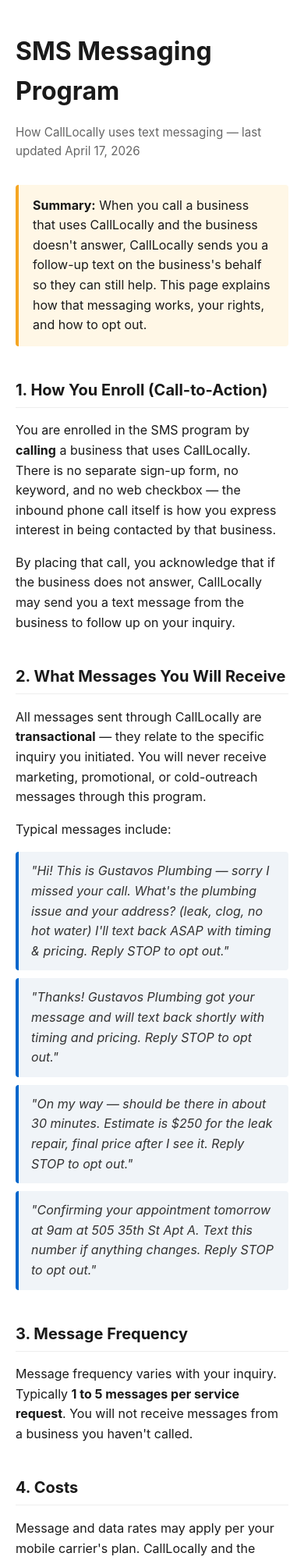
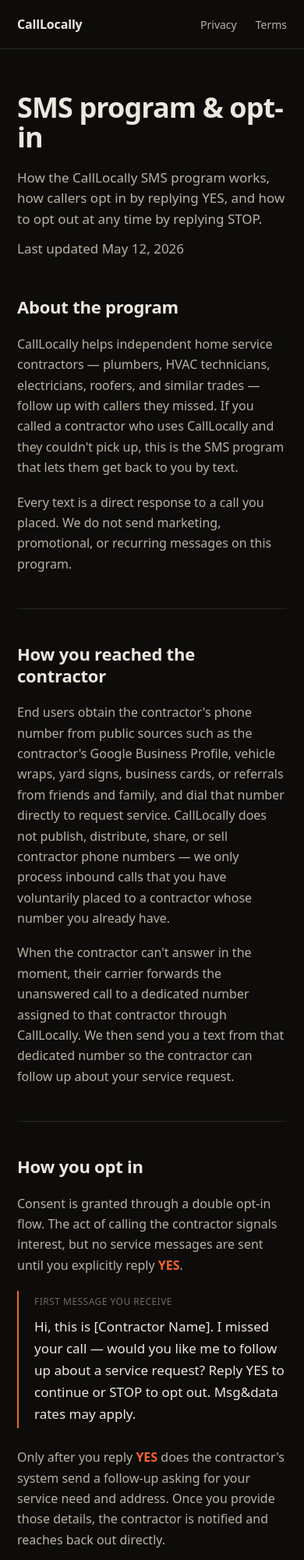
Before and after one commit to CallLocally/main, a website: page public/sms.html in a window 390 px wide. Shown: the top 2000 px of the page at 78% size. Drawn offline with Linux system fonts and the light colour scheme.

Commit message:
Rewrite sms.html: explicit YES double opt-in disclosure
- Replace implied opt-in language with explicit YES reply double opt-in flow (matches new 10DLC architecture).
- Add phone-number-source disclosure (Twilio T&S ticket 26902570, Salic Shabbir).
- Redesign in cleaner content-led aesthetic, drop decorative AI-pattern elements.
- Update contact email to hello@calllocally.com.

```diff
--- a/public/sms.html
+++ b/public/sms.html
@@ -1,81 +1,365 @@
 <!DOCTYPE html>
 <html lang="en">
 <head>
-  <meta charset="UTF-8">
-  <meta name="viewport" content="width=device-width, initial-scale=1.0">
-  <title>SMS Messaging Program — CallLocally</title>
+  <meta charset="UTF-8" />
+  <meta name="viewport" content="width=device-width, initial-scale=1.0" />
+  <title>SMS Program · CallLocally</title>
+  <meta name="description" content="How the CallLocally SMS program works, how callers opt in by replying YES, and how to opt out at any time by replying STOP." />
   <style>
-    body { font-family: -apple-system, BlinkMacSystemFont, "Segoe UI", Roboto, sans-serif; max-width: 780px; margin: 40px auto; padding: 0 20px; color: #1a1a1a; line-height: 1.6; }
-    h1 { font-size: 2em; margin-bottom: 0.2em; }
-    h2 { font-size: 1.25em; margin-top: 2em; border-bottom: 1px solid #eee; padding-bottom: 0.3em; }
-    .meta { color: #666; font-size: 0.95em; margin-bottom: 2em; }
-    .highlight { background: #fff7e6; border-left: 4px solid #f5a623; padding: 14px 18px; margin: 20px 0; border-radius: 4px; }
-    .sample { background: #f0f4f8; border-left: 4px solid #0066cc; padding: 12px 16px; margin: 10px 0; border-radius: 4px; font-style: italic; color: #333; }
-    code { background: #f4f4f4; padding: 2px 6px; border-radius: 3px; font-family: Consolas, Monaco, monospace; font-size: 0.95em; }
-    a { color: #0066cc; }
-    footer { margin-top: 4em; padding-top: 2em; border-top: 1px solid #eee; color: #666; font-size: 0.9em; }
+    :root {
+      --bg: #0d0c0a;
+      --ink: #ece8df;
+      --ink-soft: #b8b2a3;
+      --ink-muted: #6e6a5e;
+      --rule: #2a2722;
+      --accent: #f4642c;
+      --max: 720px;
+    }
+    *, *::before, *::after { box-sizing: border-box; }
+    html { -webkit-text-size-adjust: 100%; }
+    body {
+      margin: 0;
+      background: var(--bg);
+      color: var(--ink);
+      font-family: ui-sans-serif, system-ui, -apple-system, "Segoe UI", Roboto, "Helvetica Neue", Arial, sans-serif;
+      font-size: 17px;
+      line-height: 1.65;
+      -webkit-font-smoothing: antialiased;
+      -moz-osx-font-smoothing: grayscale;
+      text-rendering: optimizeLegibility;
+    }
+    a {
+      color: var(--accent);
+      text-decoration: none;
+      border-bottom: 1px solid rgba(244, 100, 44, 0.3);
+      transition: border-color 120ms ease;
+    }
+    a:hover { border-color: var(--accent); }
+
+    .header { border-bottom: 1px solid var(--rule); }
+    .header__inner {
+      max-width: var(--max);
+      margin: 0 auto;
+      padding: 20px 28px;
+      display: flex;
+      align-items: baseline;
+      justify-content: space-between;
+      gap: 24px;
+    }
+    .brand {
+      font-size: 16px;
+      font-weight: 600;
+      color: var(--ink);
+      border: none;
+      letter-spacing: -0.01em;
+    }
+    .header__nav { display: flex; gap: 24px; }
+    .header__nav a {
+      font-size: 14px;
+      color: var(--ink-soft);
+      border: none;
+    }
+    .header__nav a:hover { color: var(--ink); }
+
+    main {
+      max-width: var(--max);
+      margin: 0 auto;
+      padding: 72px 28px 96px;
+    }
+    .lead { margin: 0 0 64px; }
+    h1 {
+      font-size: clamp(36px, 5vw, 52px);
+      line-height: 1.05;
+      letter-spacing: -0.025em;
+      font-weight: 600;
+      margin: 0 0 20px;
+      color: var(--ink);
+    }
+    .lead p {
+      font-size: 19px;
+      line-height: 1.55;
+      color: var(--ink-soft);
+      max-width: 56ch;
+      margin: 0 0 12px;
+    }
+    .meta {
+      font-size: 13px;
+      color: var(--ink-muted);
+      margin-top: 28px;
+    }
+
+    section {
+      padding-top: 56px;
+      border-top: 1px solid var(--rule);
+      margin-top: 56px;
+      scroll-margin-top: 24px;
+    }
+    section:first-of-type {
+      border-top: none;
+      padding-top: 0;
+      margin-top: 0;
+    }
+    h2 {
+      font-size: 24px;
+      line-height: 1.25;
+      letter-spacing: -0.01em;
+      font-weight: 600;
+      margin: 0 0 20px;
+      color: var(--ink);
+    }
+    p {
+      margin: 0 0 18px;
+      color: var(--ink-soft);
+      max-width: 64ch;
+    }
+    strong { color: var(--ink); font-weight: 600; }
+    ul {
+      margin: 0 0 18px;
+      padding-left: 20px;
+      color: var(--ink-soft);
+    }
+    ul li { margin: 8px 0; max-width: 60ch; }
+
+    .quote {
+      margin: 20px 0 24px;
+      padding: 4px 0 4px 20px;
+      border-left: 2px solid var(--accent);
+      color: var(--ink);
+      font-size: 17px;
+      max-width: 56ch;
+    }
+    .quote__label {
+      display: block;
+      font-size: 12px;
+      letter-spacing: 0.04em;
+      color: var(--ink-muted);
+      text-transform: uppercase;
+      margin-bottom: 8px;
+      font-weight: 500;
+    }
+
+    kbd {
+      font-family: inherit;
+      font-weight: 600;
+      color: var(--accent);
+      background: none;
+      padding: 0;
+      border: none;
+    }
+
+    .footer {
+      border-top: 1px solid var(--rule);
+      margin-top: 96px;
+    }
+    .footer__inner {
+      max-width: var(--max);
+      margin: 0 auto;
+      padding: 32px 28px 48px;
+      display: flex;
+      flex-wrap: wrap;
+      justify-content: space-between;
+      gap: 16px;
+      font-size: 13px;
+      color: var(--ink-muted);
+    }
+    .footer__links { display: flex; gap: 20px; }
+    .footer a {
+      color: var(--ink-muted);
+      border: none;
+    }
+    .footer a:hover { color: var(--ink); }
+
+    @media (max-width: 600px) {
+      body { font-size: 16px; }
+      main { padding: 56px 22px 72px; }
+      .header__inner { padding: 18px 22px; }
+      h1 { font-size: 36px; }
+      h2 { font-size: 22px; }
+      .lead p { font-size: 17px; }
+      .lead { margin-bottom: 48px; }
+      section { padding-top: 44px; margin-top: 44px; }
+      .footer__inner { padding: 28px 22px 36px; flex-direction: column; }
+    }
   </style>
 </head>
 <body>
 
-<h1>SMS Messaging Program</h1>
-<p class="meta">How CallLocally uses text messaging — last updated April 17, 2026</p>
+  <header class="header">
+    <div class="header__inner">
+      <a class="brand" href="/">CallLocally</a>
+      <nav class="header__nav">
+        <a href="/privacy.html">Privacy</a>
+        <a href="/terms.html">Terms</a>
+      </nav>
+    </div>
+  </header>
 
-<div class="highlight">
-<strong>Summary:</strong> When you call a business that uses CallLocally and the business doesn't answer, CallLocally sends you a follow-up text on the business's behalf so they can still help. This page explains how that messaging works, your rights, and how to opt out.
-</div>
+  <main>
+    <div class="lead">
+      <h1>SMS program &amp; opt-in</h1>
+      <p>
+        How the CallLocally SMS program works, how callers opt in by replying
+        YES, and how to opt out at any time by replying STOP.
+      </p>
+      <p class="meta">Last updated May 12, 2026</p>
+    </div>
 
-<h2>1. How You Enroll (Call-to-Action)</h2>
-<p>You are enrolled in the SMS program by <strong>calling</strong> a business that uses CallLocally. There is no separate sign-up form, no keyword, and no web checkbox — the inbound phone call itself is how you express interest in being contacted by that business.</p>
+    <section id="overview">
+      <h2>About the program</h2>
+      <p>
+        CallLocally helps independent home service contractors &mdash; plumbers,
+        HVAC technicians, electricians, roofers, and similar trades &mdash; follow up
+        with callers they missed. If you called a contractor who uses CallLocally
+        and they couldn't pick up, this is the SMS program that lets them get
+        back to you by text.
+      </p>
+      <p>
+        Every text is a direct response to a call you placed. We do not send
+        marketing, promotional, or recurring messages on this program.
+      </p>
+    </section>
 
-<p>By placing that call, you acknowledge that if the business does not answer, CallLocally may send you a text message from the business to follow up on your inquiry.</p>
+    <section id="how-you-reach">
+      <h2>How you reached the contractor</h2>
+      <p>
+        End users obtain the contractor's phone number from public sources such
+        as the contractor's Google Business Profile, vehicle wraps, yard signs,
+        business cards, or referrals from friends and family, and dial that
+        number directly to request service. CallLocally does not publish,
+        distribute, share, or sell contractor phone numbers &mdash; we only
+        process inbound calls that you have voluntarily placed to a contractor
+        whose number you already have.
+      </p>
+      <p>
+        When the contractor can't answer in the moment, their carrier forwards
+        the unanswered call to a dedicated number assigned to that contractor
+        through CallLocally. We then send you a text from that dedicated number
+        so the contractor can follow up about your service request.
+      </p>
+    </section>
 
-<h2>2. What Messages You Will Receive</h2>
-<p>All messages sent through CallLocally are <strong>transactional</strong> — they relate to the specific inquiry you initiated. You will never receive marketing, promotional, or cold-outreach messages through this program.</p>
+    <section id="opt-in">
+      <h2>How you opt in</h2>
+      <p>
+        Consent is granted through a double opt-in flow. The act of calling the
+        contractor signals interest, but no service messages are sent until you
+        explicitly reply <kbd>YES</kbd>.
+      </p>
 
-<p>Typical messages include:</p>
+      <div class="quote">
+        <span class="quote__label">First message you receive</span>
+        Hi, this is [Contractor Name]. I missed your call &mdash; would you like me to follow up about a service request? Reply YES to continue or STOP to opt out. Msg&amp;data rates may apply.
+      </div>
 
-<div class="sample">"Hi! This is Gustavos Plumbing — sorry I missed your call. What's the plumbing issue and your address? (leak, clog, no hot water) I'll text back ASAP with timing & pricing. Reply STOP to opt out."</div>
+      <p>
+        Only after you reply <kbd>YES</kbd> does the contractor's system send a
+        follow-up asking for your service need and address. Once you provide
+        those details, the contractor is notified and reaches back out
+        directly.
+      </p>
 
-<div class="sample">"Thanks! Gustavos Plumbing got your message and will text back shortly with timing and pricing. Reply STOP to opt out."</div>
+      <p>
+        <strong>Your YES reply is your explicit consent</strong> to receive
+        transactional follow-up messages from the contractor regarding the
+        service request you initiated. You can withdraw consent at any time by
+        replying <kbd>STOP</kbd>.
+      </p>
+    </section>
 
-<div class="sample">"On my way — should be there in about 30 minutes. Estimate is $250 for the leak repair, final price after I see it. Reply STOP to opt out."</div>
+    <section id="messages">
+      <h2>What you'll receive</h2>
+      <p>You'll only receive messages in one of these categories:</p>
+      <ul>
+        <li>An initial missed-call notification asking whether you'd like the contractor to follow up.</li>
+        <li>A follow-up requesting your service need and address, sent only after you reply YES.</li>
+        <li>Confirmation that the contractor has received your details.</li>
+        <li>Help and opt-out confirmations sent in response to HELP or STOP.</li>
+      </ul>
+      <p>
+        Messages come from a dedicated phone number assigned to the specific
+        contractor you called. Different contractors send from different
+        numbers.
+      </p>
+    </section>
 
-<div class="sample">"Confirming your appointment tomorrow at 9am at 505 35th St Apt A. Text this number if anything changes. Reply STOP to opt out."</div>
+    <section id="frequency">
+      <h2>Frequency</h2>
+      <p>
+        Typical frequency is 2&ndash;4 messages per service inquiry. Messages
+        are sent only in response to a call you placed followed by your YES
+        reply. There is no recurring schedule and no automated re-engagement.
+      </p>
+    </section>
 
-<h2>3. Message Frequency</h2>
-<p>Message frequency varies with your inquiry. Typically <strong>1 to 5 messages per service request</strong>. You will not receive messages from a business you haven't called.</p>
+    <section id="opt-out">
+      <h2>Opting out</h2>
+      <p>
+        Reply <kbd>STOP</kbd> to any message to opt out. We'll send a single
+        confirmation that you've been unsubscribed, and you won't receive any
+        further messages from that contractor's CallLocally number.
+      </p>
+      <p>
+        If you opt out and later want to receive messages from the same
+        contractor again, call them and reply YES to the missed-call message
+        to re-subscribe.
+      </p>
+    </section>
 
-<h2>4. Costs</h2>
-<p>Message and data rates may apply per your mobile carrier's plan. CallLocally and the business do not charge you to send or receive these messages, but your wireless carrier may.</p>
+    <section id="help">
+      <h2>Getting help</h2>
+      <p>
+        Reply <kbd>HELP</kbd> to any message for assistance. You can also email
+        <a href="mailto:hello@calllocally.com">hello@calllocally.com</a> and
+        we'll get back to you within one business day.
+      </p>
+    </section>
 
-<h2>5. How to Opt Out</h2>
-<p>You can stop receiving messages at any time by replying one of the following keywords to any message:</p>
-<p><code>STOP</code> &nbsp; <code>UNSUBSCRIBE</code> &nbsp; <code>CANCEL</code> &nbsp; <code>END</code> &nbsp; <code>QUIT</code></p>
-<p>You will receive one final confirmation message and will not receive any further SMS from that business through CallLocally. To resubscribe, reply <code>START</code>.</p>
+    <section id="costs">
+      <h2>Costs</h2>
+      <p>
+        CallLocally doesn't charge end users anything to use this SMS program.
+        Standard message and data rates from your wireless carrier may apply
+        depending on your mobile plan.
+      </p>
+    </section>
 
-<h2>6. How to Get Help</h2>
-<p>Reply <code>HELP</code> or <code>INFO</code> to any message to receive support contact information. You can also email <a href="mailto:support@calllocally.com">support@calllocally.com</a> at any time.</p>
+    <section id="privacy">
+      <h2>Privacy</h2>
+      <p>
+        Phone numbers and conversation contents are used solely to deliver the
+        missed-call follow-up to the contractor you called. We do not sell
+        phone numbers, do not share them with third parties for marketing
+        purposes, and do not use them for any other SMS program.
+      </p>
+      <p>
+        Full data handling practices are in our
+        <a href="/privacy.html">privacy policy</a>.
+      </p>
+    </section>
 
-<h2>7. Privacy & Data Use</h2>
-<p>We do <strong>not</strong> sell, rent, or share your mobile phone number or SMS opt-in status with third parties for marketing purposes. Your number is used only to deliver the transactional text messages described above.</p>
-<p>For full details on how we collect, use, and retain information, see our <a href="/privacy">Privacy Policy</a>.</p>
+    <section id="contact">
+      <h2>Contact</h2>
+      <p>
+        Questions about the SMS program, opt-in flow, or your data?
+      </p>
+      <p>
+        CallLocally &middot; Newport Beach, California<br />
+        <a href="mailto:hello@calllocally.com">hello@calllocally.com</a>
+      </p>
+    </section>
 
-<h2>8. Supported Carriers</h2>
-<p>CallLocally supports SMS delivery to all major U.S. mobile carriers, including AT&amp;T, Verizon, T-Mobile, Sprint, US Cellular, and most MVNOs. Carriers are not liable for delayed or undelivered messages.</p>
+  </main>
 
-<h2>9. Contact</h2>
-<p>Questions about this messaging program:</p>
-<p>
-  <strong>CallLocally, LLC</strong><br>
-  505 35th St Apt A<br>
-  Newport Beach, CA 92663<br>
-  <a href="mailto:support@calllocally.com">support@calllocally.com</a>
-</p>
-
-<p>See also: <a href="/privacy">Privacy Policy</a> · <a href="/terms">Terms of Service</a></p>
-
-<footer>© 2026 CallLocally, LLC. All rights reserved.</footer>
+  <footer class="footer">
+    <div class="footer__inner">
+      <div>&copy; 2026 CallLocally</div>
+      <div class="footer__links">
+        <a href="/privacy.html">Privacy</a>
+        <a href="/terms.html">Terms</a>
+        <a href="/sms.html">SMS</a>
+      </div>
+    </div>
+  </footer>
 
 </body>
 </html>
```
